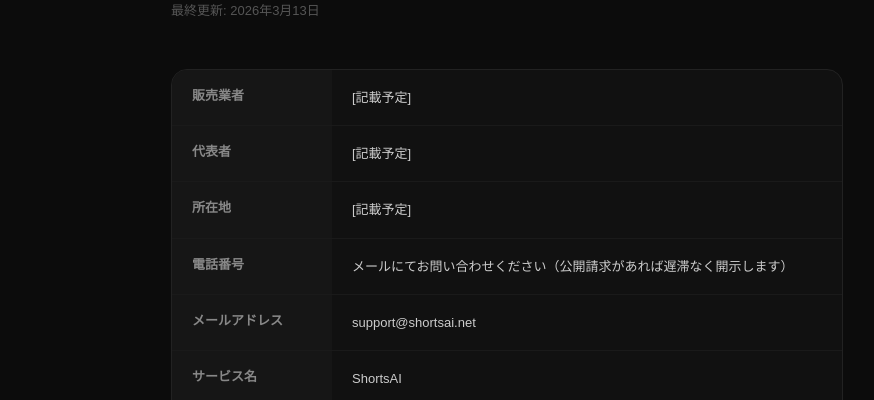
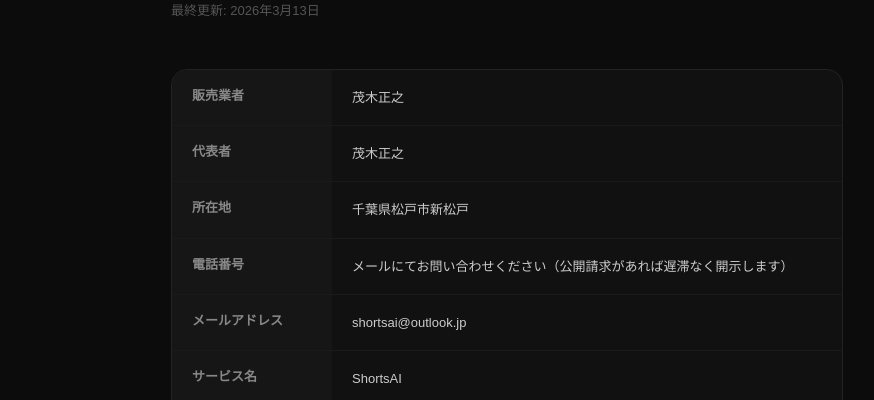
Before and after one commit to beck99119911/shorts-ai-lp, a Next.js app: page /tokusho in a window 1280 px wide. Shown: the part 176-576 px from the top of the page, without its empty margins (133-1007 px from the left). Built offline with nearby package versions, Linux system fonts and the light colour scheme.

Commit message:
Fill in operator info on tokusho and privacy pages
Co-Authored-By: Claude Sonnet 4.6 <noreply@anthropic.com>

```diff
--- a/app/privacy/page.tsx
+++ b/app/privacy/page.tsx
@@ -40,7 +40,7 @@ export default function Privacy() {
           },
           {
             title: "7. お問い合わせ",
-            body: "プライバシーに関するお問い合わせは以下までお願いします。\nメール: support@shortsai.net",
+            body: "プライバシーに関するお問い合わせは以下までお願いします。\nメール: shortsai@outlook.jp",
           },
         ].map((sec) => (
           <div key={sec.title} style={{ marginBottom: 40 }}>
--- a/app/tokusho/page.tsx
+++ b/app/tokusho/page.tsx
@@ -1,10 +1,10 @@
 export default function Tokusho() {
   const rows = [
-    { label: "販売業者", value: "[記載予定]" },
-    { label: "代表者", value: "[記載予定]" },
-    { label: "所在地", value: "[記載予定]" },
+    { label: "販売業者", value: "茂木正之" },
+    { label: "代表者", value: "茂木正之" },
+    { label: "所在地", value: "千葉県松戸市新松戸" },
     { label: "電話番号", value: "メールにてお問い合わせください（公開請求があれば遅滞なく開示します）" },
-    { label: "メールアドレス", value: "support@shortsai.net" },
+    { label: "メールアドレス", value: "shortsai@outlook.jp" },
     { label: "サービス名", value: "ShortsAI" },
     { label: "サービスURL", value: "https://shortsai.net" },
     { label: "販売価格", value: "FREE: ¥0 / STD: ¥680（税込）/月 / PRO: ¥1,480（税込）/月\n※β版期間中は全プラン無料" },
```
